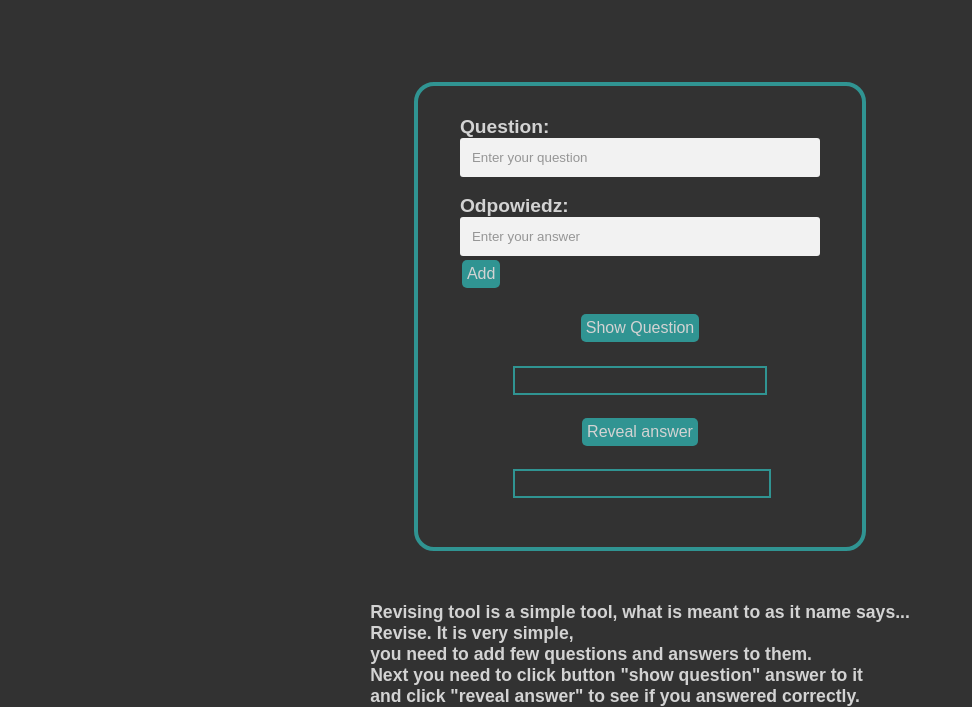
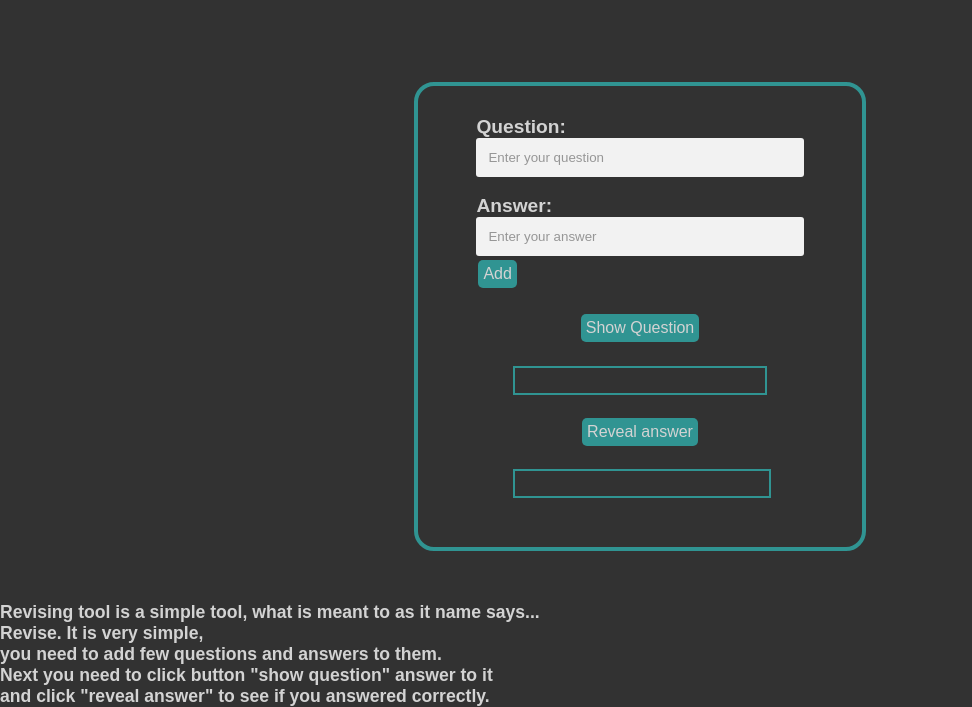
Before and after one commit to W0Ifyyy/revising-tool.github.io, a plain HTML site: page index.html in a window 1280 px wide. Shown: the part 133-840 px from the top of the page, without its empty margins (0-972 px from the left). Drawn offline with Linux system fonts and the light colour scheme.

Commit message:
Update index.html

```diff
--- a/index.html
+++ b/index.html
@@ -17,7 +17,10 @@
     />
   </head>
   <body>
+    <header>
     <div id="header"><h1>Revising tool</h1></div>
+  </header>
+  <main>
     <div id="container">
       <div id="main">
         <div id="add_question">
@@ -28,7 +31,7 @@
             placeholder="Enter your question"
           /><br />
           <br />
-          <span>Odpowiedz:</span>
+          <span>Answer:</span>
           <input type="text" id="o_txt" placeholder="Enter your answer" />
           <input type="button" value="Add" id="add_q" />
         </div>
@@ -46,8 +49,11 @@
         </div>
       </div>
     </div>
+  </main>
+  <footer>
     <div id="info"><span id="info">Revising tool is a simple tool, what is meant to as it name says...<br>
        Revise. It is very simple,<br> you need to add few questions and answers to them.<br> Next you need to click button "show question" answer to it<br> and click "reveal answer" to see if you answered correctly.</span></div>
     <script src="script.js"></script>
+  </footer>
   </body>
 </html>
```
